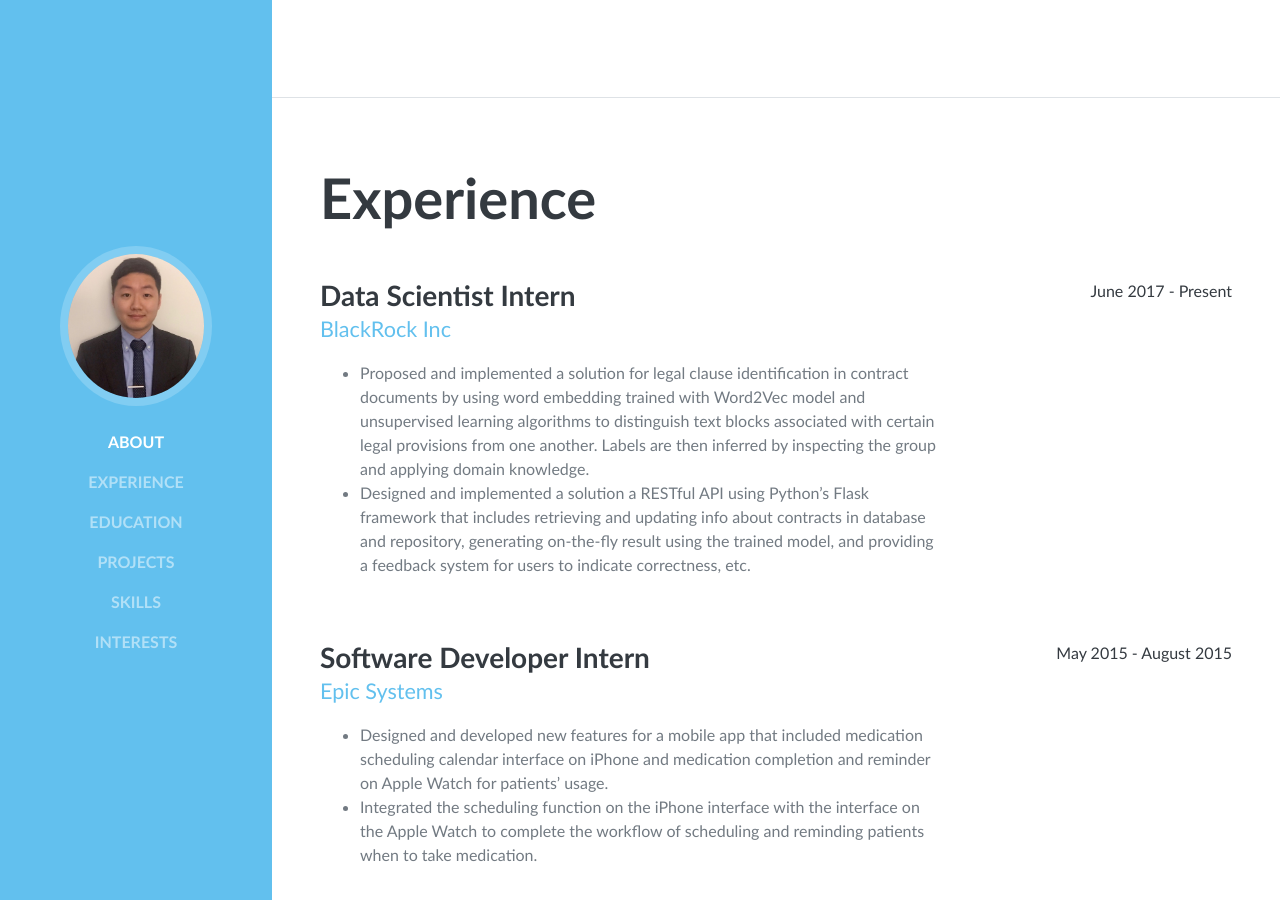
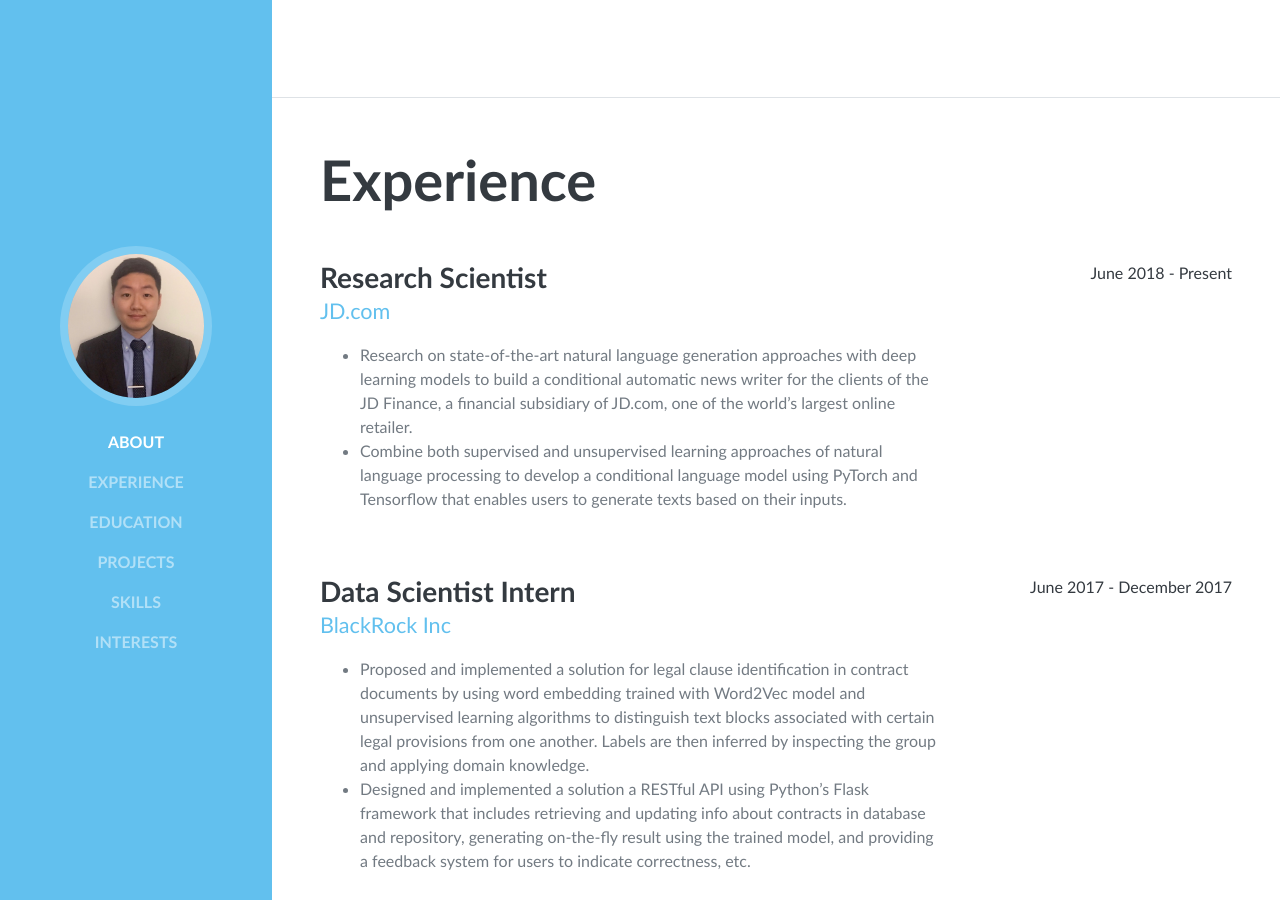
Before and after one commit to timatim/timatim.github.io, a Jekyll site: the page index.html, which Jekyll copies as it is, in a window 1280 px wide and 900 px high, scrolled down 802 px. Built offline with Jekyll 4.4.1, drawn with Linux system fonts in a browser that asks for light colours; some web fonts are replaced.

Commit message:
updated experience

```diff
--- a/index.html
+++ b/index.html
@@ -113,6 +113,22 @@
 
           <div class="resume-item d-flex flex-column flex-md-row mb-5">
             <div class="resume-content mr-auto">
+              <h3 class="mb-0">Research Scientist</h3>
+              <a href="https://jd.com/">
+                <div class="subheading mb-3">JD.com</div>
+              </a>
+              <ul>
+                <li>Research on state-of-the-art natural language generation approaches with deep learning models to build a conditional automatic news writer for the clients of the JD Finance, a financial subsidiary of JD.com, one of the world’s largest online retailer.</li>
+                <li>Combine both supervised and unsupervised learning approaches of natural language processing to develop a conditional language model using PyTorch and Tensorflow that enables users to generate texts based on their inputs.</li>
+              </ul>
+            </div>
+            <div class="resume-date text-md-right">
+              <span class="text-primary">June 2018 - Present</span>
+            </div>
+          </div>
+
+          <div class="resume-item d-flex flex-column flex-md-row mb-5">
+            <div class="resume-content mr-auto">
               <h3 class="mb-0">Data Scientist Intern</h3>
               <a href="https://www.blackrock.com/">
                 <div class="subheading mb-3">BlackRock Inc</div>
@@ -123,7 +139,7 @@
               </ul>
             </div>
             <div class="resume-date text-md-right">
-              <span class="text-primary">June 2017 - Present</span>
+              <span class="text-primary">June 2017 - December 2017</span>
             </div>
           </div>
 
```
